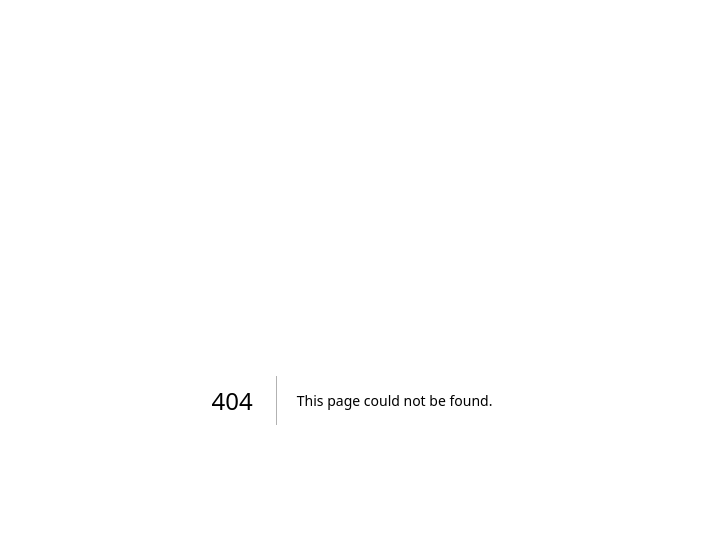
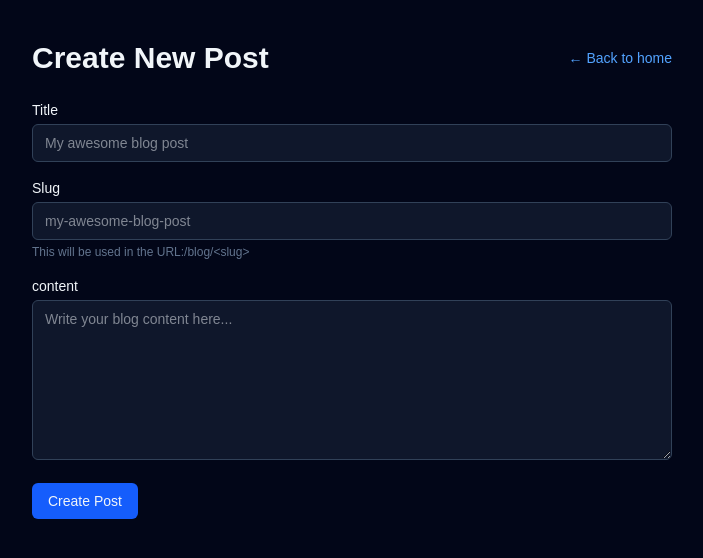
Before and after one commit to mariathecreator/Next.js-blog-app, a Next.js app: page /new-post in a window 1280 px wide. Before the commit this address had no page. Shown: the top 558 px of the page, without its empty margins (288-991 px from the left). Built offline with nearby package versions, Linux system fonts and the light colour scheme.

Commit message:
Add new post API route and form page

```diff
--- a/package.json
+++ b/package.json
@@ -9,6 +9,7 @@
     "lint": "eslint"
   },
   "dependencies": {
+    "mongoose": "^9.0.0",
     "next": "16.0.4",
     "react": "19.2.0",
     "react-dom": "19.2.0"
--- /dev/null
+++ b/src/lib/mongodb.ts
@@ -0,0 +1,11 @@
+import mongoose from "mongoose";
+
+const MONGODB_URI=process.env.MONGODB_URI as string;
+
+export async function connectDB(){
+    if(!MONGODB_URI){
+        throw new Error("Add MONGODB_URI in .env.local")
+    }
+}
+
+await mongoose.connect(MONGODB_URI)
--- /dev/null
+++ b/src/models/post.ts
@@ -0,0 +1,21 @@
+import { Schema,model,models,Document } from "mongoose";
+
+export interface Posts extends Document{
+    title:string;
+    slug:string;
+    content:string;
+    createdAt:Date;
+}
+
+const PostSchema = new Schema<Posts>(
+    {
+        title:{type:String,required:true},
+        slug:{type:String,required:true,unique:true},
+        content:{type:String,required:true},
+    },
+    {
+        timestamps:true
+    }
+);
+
+export const Post = models.Post || model<Posts>("Post",PostSchema)
--- /dev/null
+++ b/src/pages/api/posts.ts
@@ -0,0 +1,46 @@
+import { NextApiRequest, NextApiResponse } from "next";
+import { connectDB } from "@/lib/mongodb";
+import { Post, type Posts } from "@/models/post";
+
+
+export default async function Handler(
+    req: NextApiRequest,
+    res: NextApiResponse
+) {
+    await connectDB()
+
+    if (req.method === "GET") {
+        try {
+            const posts: Posts[] = await Post.find().sort({ createdAt: -1 });
+            return res.status(200).json(posts);
+        }
+        catch (error) {
+            console.error("error fetching posts", error);
+            return res.status(500).json({ message: "Error fetching posts" })
+        }
+    }
+
+    if (req.method === "POST"){
+        try{
+            const {title,slug,content} = req.body;
+
+            if(!title||!slug||!content){
+                return res.status(400).json({message:"All fields are required"})
+            }
+
+            const existing = await Post.findOne({slug});
+            if (existing){
+                return res.status(409).json({message:"Slug already exists"})
+            }
+
+            const post = await Post.create({title,slug,content});
+            return res.status(201).json(post);
+        }
+        catch(error){
+            console.log("Error creating post",error)
+            return res.status(500).json({message:"Error creating post"})
+        }
+    }
+
+    return res.status(405).json({message:"Method not allowed"})
+}
--- /dev/null
+++ b/src/pages/new-post.tsx
@@ -0,0 +1,100 @@
+import { FormEvent, useState } from "react";
+import Link from "next/link";
+
+export default function NewPost() {
+    const [title, setTitle] = useState("");
+    const [slug, setSlug] = useState("");
+    const [content, setContent] = useState("");
+    const [status, setStatus] = useState<string | null>(null);
+    const [loading, setLoading] = useState(false)
+
+    async function handleSubmit(e: FormEvent) {
+        e.preventDefault();
+        setStatus(null);
+        setLoading(true);
+
+        try {
+            const res = await fetch("/api/posts", {
+                method: "POST",
+                headers: { "Content-Type": "application/json" },
+                body: JSON.stringify({ title, slug, content })
+            })
+
+            if (!res.ok) {
+                const data = await res.json();
+                setStatus(data.message || "Failed to create post");
+                setLoading(false);
+                return;
+            }
+
+            setStatus("Post created successfully");
+            setTitle("");
+            setSlug("");
+            setContent("");
+        }
+        catch (error) {
+            console.error(error);
+            setStatus("Something went wrong")
+        }
+        finally {
+            setLoading(false)
+        }
+    }
+
+    return (
+        <main className="min-h-screen bg-slate-950 text-slate-100">
+            <div className="max-w-2xl mx-auto px-4 py-10">
+                <header className="mb-6 flex items-center justify-between">
+                    <h1 className="text-3xl font-bold">Create New Post</h1>
+                    <Link href="/" className="text-sm text-blue-400 hover:underline">← Back to home</Link>
+                </header>
+
+                <form onSubmit={handleSubmit} className="space-y-4">
+                    <div>
+                        <label className="block text-sm mb-1">Title</label>
+                        <input className="w-full rounded-md bg-slate-900 border border-slate-700 px-3 py-2 text-sm focus:outline-none focus:ring focus:ring-blue-500"
+                            value={title}
+                            onChange={(e) => setTitle(e.target.value)}
+                            placeholder="My awesome blog post"
+                            required />
+                    </div>
+
+                    <div>
+                        <label className="block text-sm mb-1">Slug</label>
+                        <input  className="w-full rounded-md bg-slate-900 border border-slate-700 px-3 py-2 text-sm focus:outline-none focus:ring focus:ring-blue-500"
+                        value={slug}
+                        onChange={(e)=>setSlug(e.target.value)}
+                        placeholder="my-awesome-blog-post"
+                        required/>
+                        <p className="text-xs text-slate-500 mt-1">
+                            This will be used in the URL:/blog/&lt;slug&gt;
+                        </p>
+                    </div>
+
+                    <div>
+                        <label className="block text-sm mb-1">content</label>
+                        <textarea className="w-full rounded-md bg-slate-900 border border-slate-700 px-3 py-2 text-sm h-40 focus:outline-none focus:ring focus:ring-blue-500"
+                        value={content}
+                        onChange={(e)=>setContent(e.target.value)}
+                        placeholder="Write your blog content here..."
+                        required/>
+                    </div>
+
+                    <button
+                    type="submit"
+                    disabled={loading}
+                    className="px-4 py-2 rounded-md bg-blue-600 text-sm font-medium hover:bg-blue-500 disabled:opacity-60"
+                    >
+                        {loading?"Creating...":"Create Post"}
+                    </button>
+                </form>
+
+                {status&&(
+                    <p className="mt-4 text-sm text-slate-200">
+                        {status}
+                    </p>
+                )}
+            </div>
+        </main>
+    )
+}
```
Also changed, not shown: 1 other file (tests, documents, lock files or other folders).
